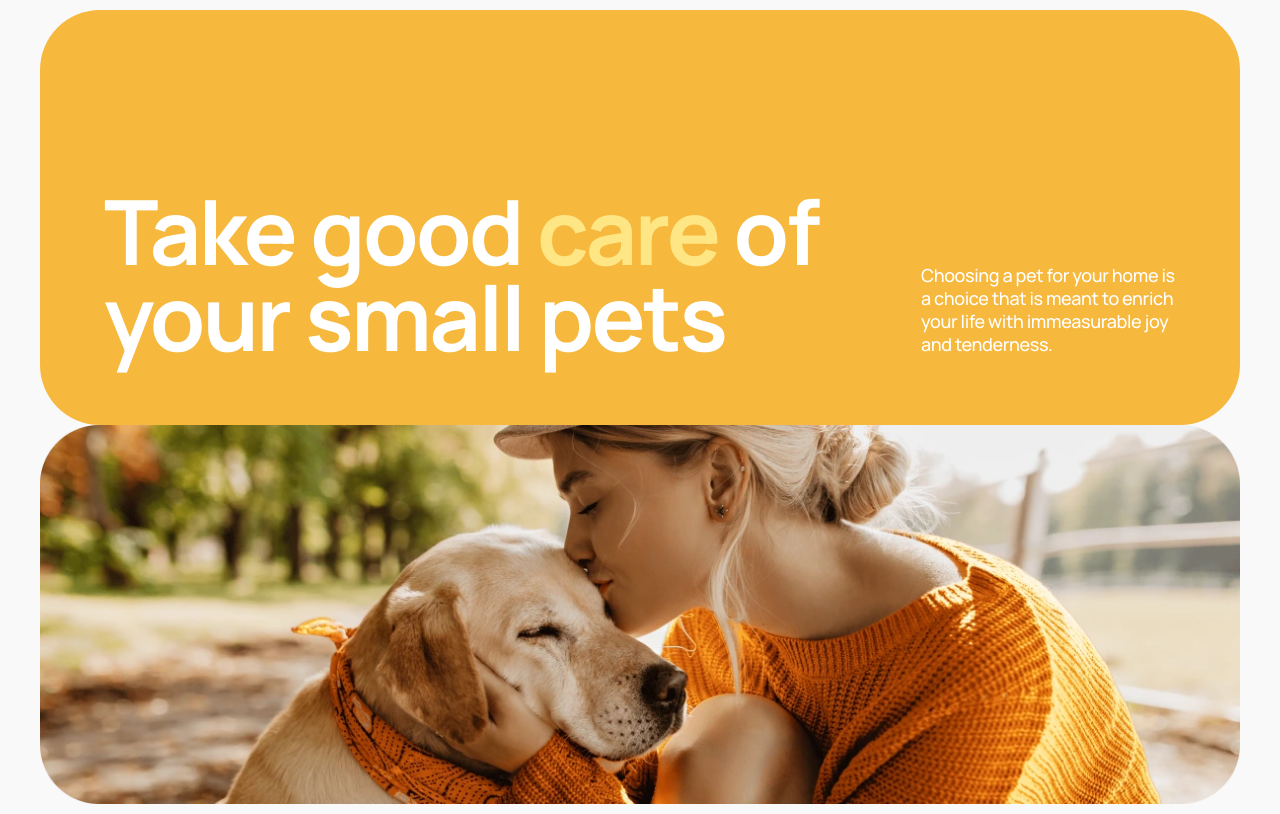
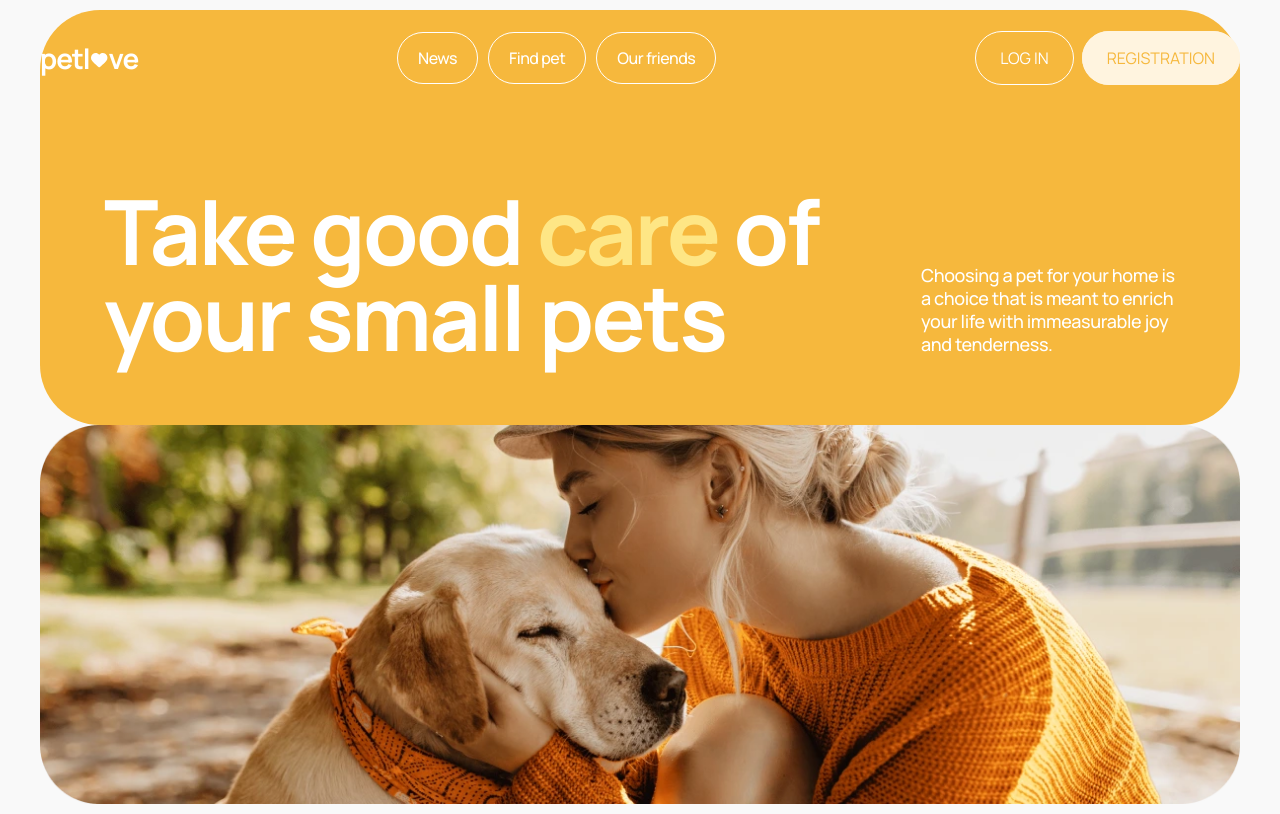
Before and after one commit to netkatya/petlove, a Next.js app: page / in a window 1280 px wide. Built offline with nearby package versions, Linux system fonts and the light colour scheme.

Commit message:
header started

```diff
--- /dev/null
+++ b/app/friends/page.tsx
@@ -0,0 +1,9 @@
+export default function FreindsPage() {
+  return (
+    <main>
+      <div className="container">
+        <h1>Our friends</h1>
+      </div>
+    </main>
+  );
+}
--- a/app/globals.css
+++ b/app/globals.css
@@ -5,9 +5,17 @@
   --foreground: #262626;
   --orange: #f6b83d;
   --light-orange-bg: #fff4df;
+  --light-orange-hover: #fbe7c1;
   --light-text: #fff;
   --grey-text: rgba(38, 38, 38, 0.6);
   --font-family: "Manrope", sans-serif;
+
+  /* header */
+
+}
+
+.page-spesial {
+  color: var(--background);
 }
 
 @theme inline {
--- a/app/layout.tsx
+++ b/app/layout.tsx
@@ -1,5 +1,5 @@
 import type { Metadata } from "next";
-import { Geist, Geist_Mono, Manrope } from "next/font/google";
+import { Manrope } from "next/font/google";
 import "./globals.css";
 import Header from "@/components/header";
 
@@ -15,9 +15,9 @@ export const metadata: Metadata = {
 
 export default function RootLayout({
   children,
-}: Readonly<{
+}: {
   children: React.ReactNode;
-}>) {
+}) {
   return (
     <html lang="en">
       <body className={`${manrope.variable} antialiased`}>
--- a/app/page.tsx
+++ b/app/page.tsx
@@ -1,3 +1,5 @@
+import Header from "@/components/header";
+
 export default function Home() {
   return (
     <main className="py-2.5">
--- a/components/header.tsx
+++ b/components/header.tsx
@@ -1,7 +1,69 @@
+"use client";
+
+import Link from "next/link";
+import { usePathname } from "next/navigation";
+
 export default function Header() {
+  const pathname = usePathname();
+  const isHome = pathname === "/";
+
   return (
-    <header className="bg-transparent fixed top-0 left-0">
-      <div className="container"></div>
+    <header
+      className={`bg-transparent py-8 w-full absolute top-0 left-0 px-${isHome ? "20" : "10"}`}
+    >
+      <div className="container">
+        <div className="flex justify-between items-center w-full">
+          <p
+            className={`flex items-baseline-last font-bold text-[28px] leading-none tracking-[-0.04em] text-${isHome ? "(--light-text)" : "(--foreground)"}`}
+          >
+            petl
+            <span>
+              <svg width={19} height={17}>
+                <use href="/img/icons.svg#icon-heart" fill="#fff"></use>
+              </svg>
+            </span>
+            ve
+          </p>
+          <nav className="flex gap-2.5">
+            <Link
+              href="/news"
+              className="px-5 py-3.75 border border-(--light-text) rounded-[30px] font-medium text-base text-(--light-text) leading-[125%] tracking-[-0.03em] hover:bg-(--light-orange-bg) hover:text-(--orange) transition-all duration-300 ease-in-out"
+            >
+              News
+            </Link>
+            <Link
+              href="/find"
+              className="px-5 py-3.75 border border-(--light-text) rounded-[30px] font-medium text-base text-(--light-text) leading-[125%] tracking-[-0.03em] hover:bg-(--light-orange-bg) hover:text-(--orange) transition-all duration-300 ease-in-out"
+            >
+              Find pet
+            </Link>
+            <Link
+              href="/friends"
+              className="px-5 py-3.75 border border-(--light-text) rounded-[30px] font-medium text-base text-(--light-text) leading-[125%] tracking-[-0.03em] hover:bg-(--light-orange-bg) hover:text-(--orange) transition-all duration-300 ease-in-out"
+            >
+              Our friends
+            </Link>
+          </nav>
+          <ul className="flex gap-2">
+            <li>
+              <Link
+                href="/login"
+                className="px-6 py-3.75 border border-(--light-text) rounded-[30px] bg-(--orange) text-(--light-text) hover:bg-(--light-orange-bg) hover:text-(--orange) transition-all duration-300 ease-in-out"
+              >
+                LOG IN
+              </Link>
+            </li>
+            <li>
+              <Link
+                href="/registration"
+                className="px-6 py-3.75 border border-(--light-orange-bg) rounded-[30px] bg-(--light-orange-bg) text-(--orange) hover:bg-(--light-orange-hover) transition duration-300 ease-in-out"
+              >
+                REGISTRATION
+              </Link>
+            </li>
+          </ul>
+        </div>
+      </div>
     </header>
   );
 }
```
Also changed, not shown: public/img/icons.svg (added).
